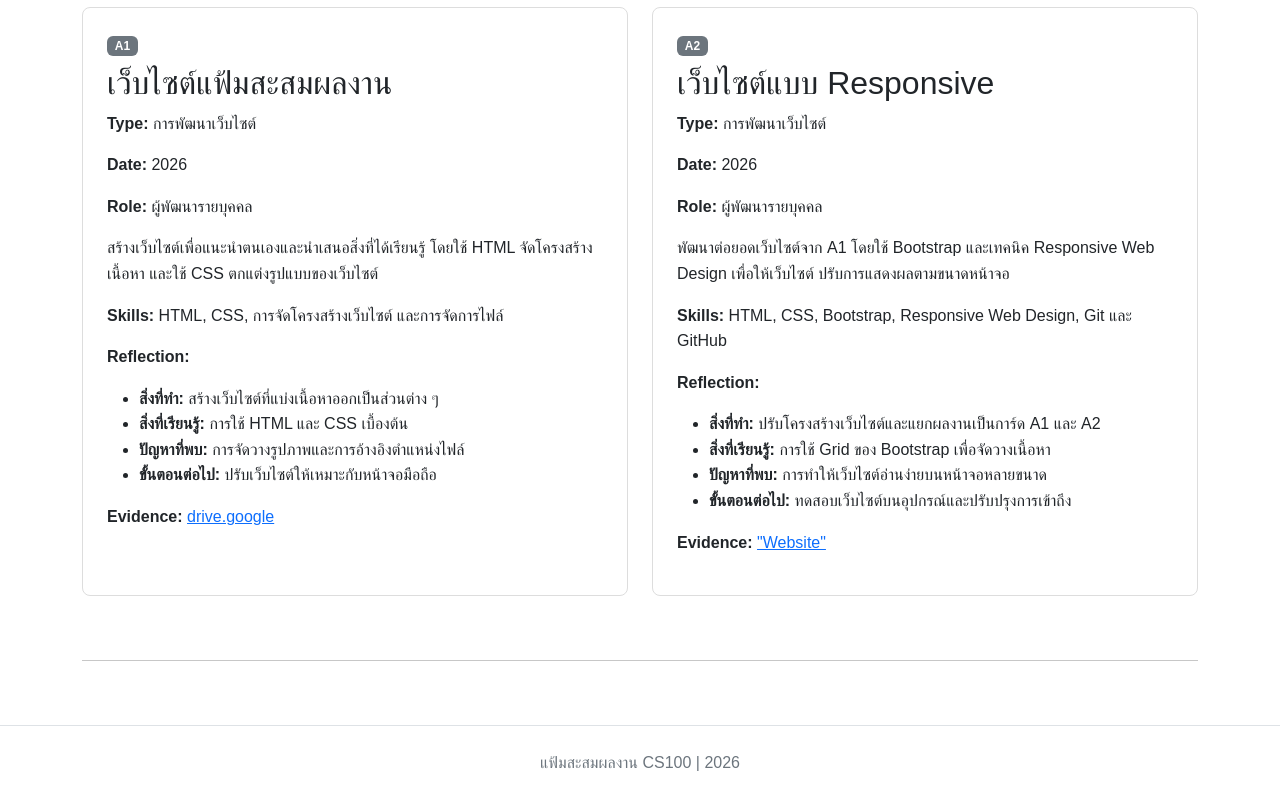
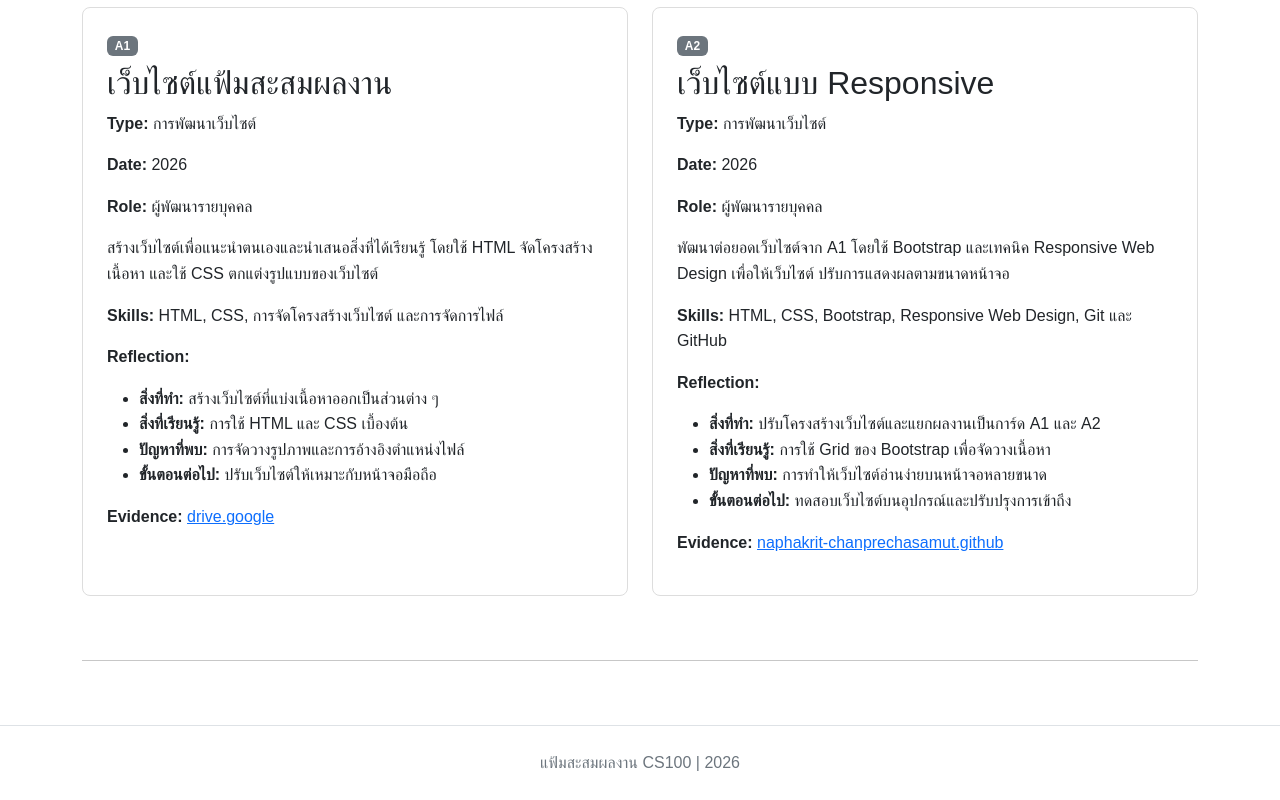
Before and after one commit to Naphakrit-Chanprechasamut/A2_6909617612, a plain HTML site: page index.html in a window 1280 px wide. Shown: the part 653-1453 px from the top of the page. Drawn offline with nearby package versions, Linux system fonts and the light colour scheme.

Commit message:
Add missing content. Close #3

```diff
--- a/index.html
+++ b/index.html
@@ -144,9 +144,9 @@
 
                         <p>
                             <strong>Evidence:</strong>
-                            <a href=""
+                            <a href="https://naphakrit-chanprechasamut.github.io/A2_6909617612/"
                                target="_blank" rel="noopener noreferrer">
-                                "Website"
+                                naphakrit-chanprechasamut.github
                             </a>
                         </p>
                     </div>
```
Also changed, not shown: media/IMG_4935.jpg (added).
